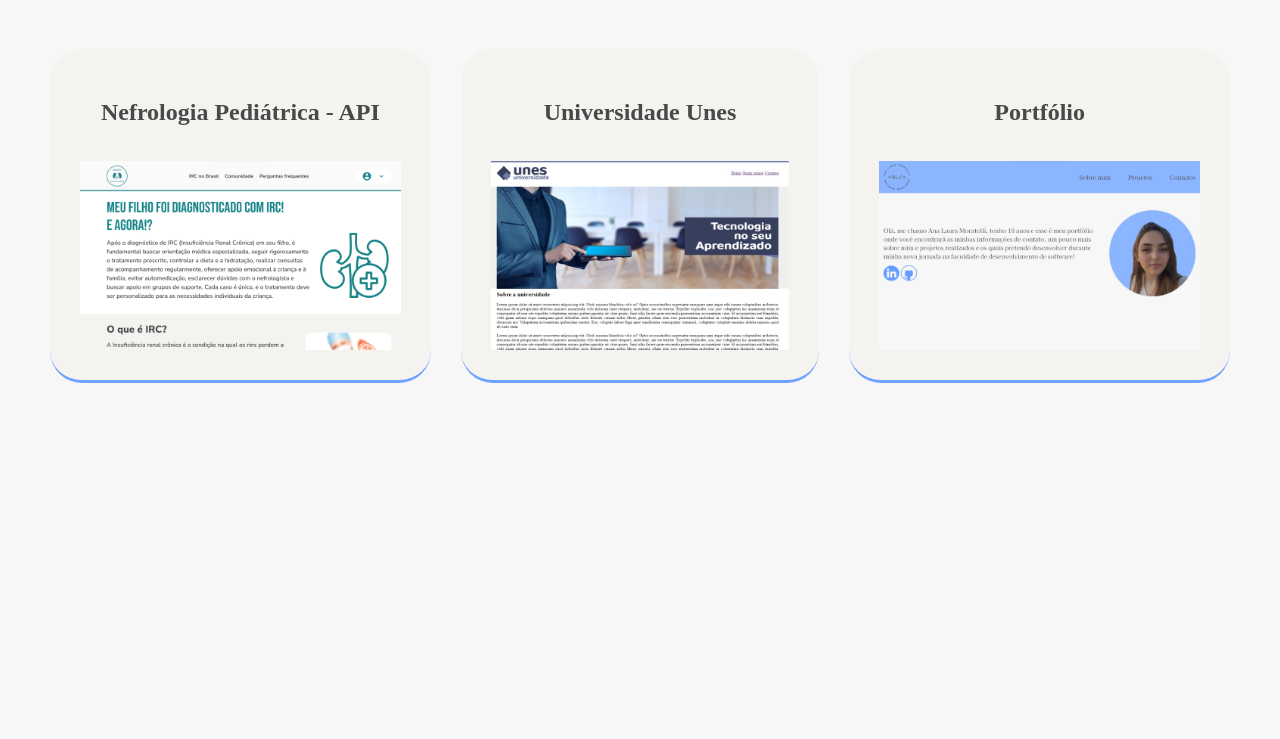
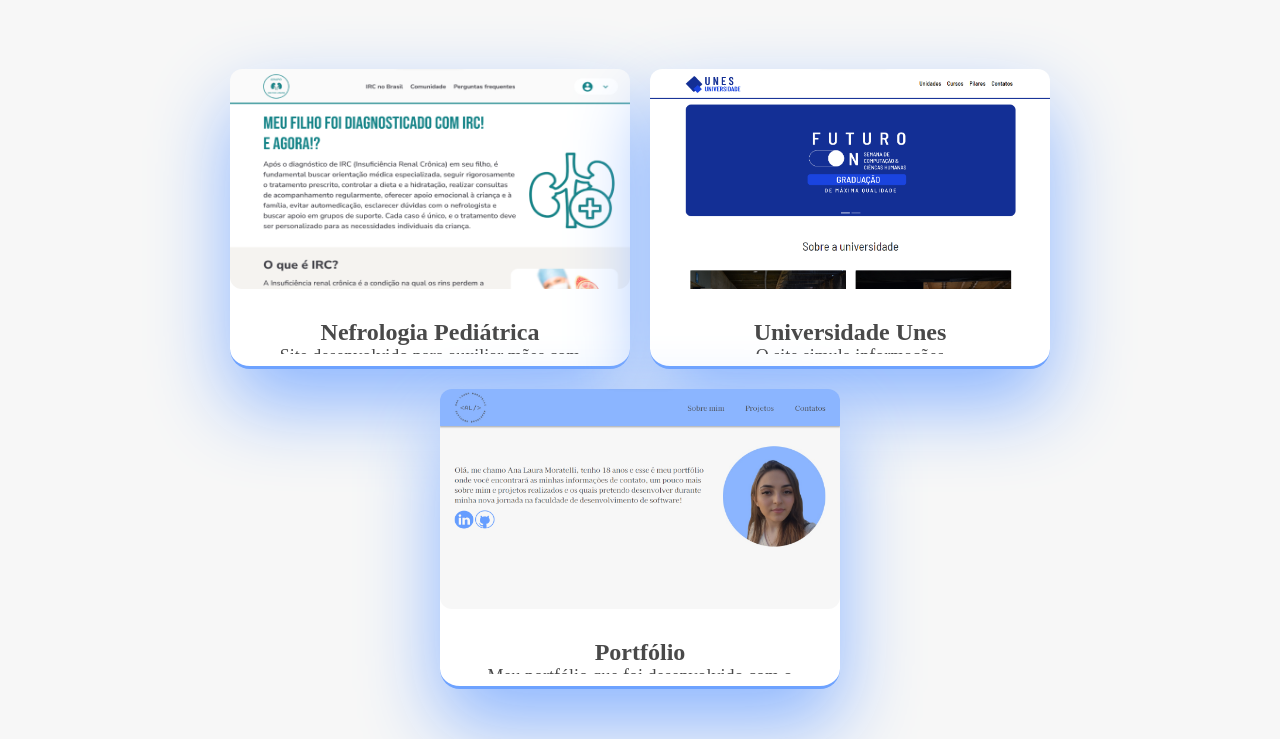
Before and after one commit to Ana-Laura-Moratelli/portfolio, a Flask app: page /projetos in a window 1280 px wide. Shown: the part 252-991 px from the top of the page. Before the commit the page ends 635 px from the top, so only its background shows below. Run offline with Flask 3, Linux system fonts and the light colour scheme; some libraries are stand-ins or nearby versions; some web fonts are replaced.

Commit message:
alterei os cards dos projetos

```diff
--- a/app/static/css/style.css
+++ b/app/static/css/style.css
@@ -50,6 +50,7 @@
     background-color: var(--azul-claro);
     transition: all 0.5s;
     position: fixed;
+    z-index: 1;
 
 }
 .nav-menu{
@@ -126,7 +127,9 @@
     .home .home-text{
         padding-top: 20px;
     }
-
+    .container-link{
+        justify-content: center;
+    }
     /*RESPONSIVO SOBRE*/
     .container-sobre{
         text-align: center;
@@ -145,20 +148,10 @@
         text-align: center;
     }
     /* RESPONSIVO PROJETOS */
-    .container-projetos{
-        text-align: center;
-        flex-direction: column;
-    }
-    .projeto{
+    .text-projetos{
         text-align: center;
     }
 
-    .text{
-        text-align: center;
-    }
-    .container-link{
-        justify-content: center;
-    }
 }
 /* HOME */
 .home{
@@ -175,12 +168,7 @@
     border-radius: 50%;
     border: 5px solid var(--azul-claro);
 }
-.text{
-    text-align: center;
-    padding-top: 50px;
-    padding-left: 50px;
-    padding-right: 50px;
-}
+
 
 .container-sobre{
     display: flex;
@@ -256,36 +244,100 @@
 .text-contato{
     font-size: 18px;
 }
-
-.text{
-    padding-top: 20px;
-    padding-left: var(--espaçamento);
+/* PROJETOS */
+.text-projetos{
+    padding: 20px 50px;
     text-align: center;
-
+}
+.imagem-projeto{
+    width: 100%;
+    max-width: 100%;
+    height: auto;
 }
 .container-projetos{
     display: flex;
+    justify-content: center;
+    flex-direction: row;
     align-items: center;
-    justify-content: space-between;
+    gap: 20px;
+    flex-wrap: wrap;
     padding: var(--espaçamento);
-    gap: 30px;
 }
-.projeto{
+.container-projetos .card-projetos{
+    display: flex;
+    position: relative;
+    justify-content: center;
+    align-items: flex-start;
+    width: 400px;
+    height: 300px;
+    background: #fff;
+    border-radius: 20px;
+    box-shadow: 0 35px 80px var(--azul-claro);
+    transition: .5s;
+    border-bottom: 3px solid #6DA2FF;
+}
+.container-projetos .card-projetos:hover{
+    height: 450px;
+    margin: 60px 0;
+}
+.container-projetos .card-projetos .caixaImg{
+    position: absolute;
+    width: 400px;
+    height: 220px;
+    border-radius: 12px;
+    overflow: hidden;
+    max-width: 100%;
+}
+.container-projetos .card-projetos:hover .caixaImg{
+    top: -100px;
+    scale: .75;
+    box-shadow: 0 15px 45px var(--azul-claro);
+}
+.container-projetos .card-projetos .caixaImg img{
+    position: absolute;
+    top: 0;
+    left: 0;
+    width: 100%;
+    height: 100%;
+}
+.container-projetos .card-projetos .conteudo-projetos{
+    position: absolute;
+    top: 250px;
+    width: 100%;
+    height: 35px;
+    padding: 0 30px;
     text-align: center;
-    padding: 30px;
-    align-items: center;
-    flex-direction: column;
+    overflow: hidden;
+
+}
+.container-projetos .card-projetos:hover .conteudo-projetos{
+    top: 150px;
+    height: 250px;
+}
+.container-projetos .card-projetos .conteudo-projetos h2{
+    font-size: 1.5rem;
+    font-weight: 700;
+    line-height: 3rem;
+}
+.container-projetos .card-projetos .conteudo-projetos a{
+    display: inline-block;
+    margin-top: 15px;
+    background: var(--azul-claro);
+    padding: 10px;
+    text-decoration: none;
     border-radius: 10px;
-    border-bottom: 3px solid #6DA2FF;
-    background: #F5F3F0;
-    border-radius: 32px;
-    display: flex;
-    justify-content: space-between;
+    font-size: 18px;
+    font-weight: 700;
+}
+.container-projetos .card-projetos .conteudo-projetos a:hover{
+    background: var(--azul-escuro);
+}
+.conteudo-projetos p{
+    font-size: 18px;
 }
 
-.text-projetos{
-    font-size: 18px;
-}
+
+/* SOBRE */
 .text-sobremim{
     font-size: 18px;
 }
--- a/app/templates/projetos.html
+++ b/app/templates/projetos.html
@@ -4,28 +4,45 @@
 {% endblock %}
 {% block body %}
     <h1 class="titulo-pag">Projetos</h1>
-    <section class="text">
-    <p>Esses são os projetos acadêmicos que eu ja realizei durante o primeiro semestre da faculdade de desenvolvimento de software multiplataforma, para acessar os seus repositórios, e dos meus futuros projetos
-    <a class="link-git" href="https://github.com/Ana-Laura-Moratelli">clique aqui!<a></p>
-
+    <section class="text-projetos">
+        <p>
+            Esses são os projetos acadêmicos que eu ja realizei durante o primeiro semestre da faculdade de desenvolvimento de software multiplataforma
+        </p>
     </section>
 
     <section class="container-projetos">
-        <section class="projeto">
-            <h2>Nefrologia Pediátrica - API</h2>
-
-            <img class="image" src="../static/img/img_api.png" alt="api">
-            </section>
-            <section class="projeto">
-                <h2>Universidade Unes</h2>
-
-                <img class="image" src="../static/img/img_unes.png" alt="unes">
-            </section>
-            <section class="projeto">
-                <h2>Portfólio</h2>
-
-                <img class="image" src="../static/img/portfolio.png" alt="portfolio">
-            </section>
+        <div class="card-projetos">
+            <div class="caixaImg">
+                <img src="../static/img/img_api.png" alt="API">
+            </div>
+            <div class="conteudo-projetos">
+                <h3>Nefrologia Pediátrica</h3>
+                <p>Site desenvolvido para auxiliar mães com filhos que sofrem de doença renal crônica e notícias importantes sobre Nefrologia Pediátrica.</p>
+                <a href="https://github.com/Sync-FATEC/API-NEFRO">Acesse o repositório</a>
+            </div>
+        </div>
+        <div class="card-projetos">
+            <div class="caixaImg">
+                <img src="../static/img/img_site_unes.png" alt="site unes">
+            </div>
+            <div class="conteudo-projetos">
+                <h3>Universidade Unes</h3>
+                <p>
+                O site simula informações acadêmicas,desenvolvido para praticar para minhas habilidades de desenvolvimento web.</p>
+                    <a href="https://github.com/Ana-Laura-Moratelli/site-unes">Acesse o repositório</a>
+            </div>
+        </div>
+        <div class="card-projetos">
+            <div class="caixaImg">
+                <img class="imagem-projeto" src="../static/img/img_portfolio.png" alt="portfolio">
+            </div>
+            <div class="conteudo-projetos">
+                <h3>Portfólio</h3>
+                <p>Meu portfólio que foi desenvolvido com o objetivo de ter as minhas informações pessoais, acadêmicas e meus contatos.
+                </p>
+                <a href="https://github.com/Ana-Laura-Moratelli">Acesse o repositório</a>
+            </div>
+        </div>
     </section>
 </body>
 </html>
```
Also changed, not shown: app/static/img/img_portfolio.png (added), app/static/img/img_site_unes.png (added), app/static/img/img_unes.png (deleted), app/static/img/portfolio.png (deleted).
